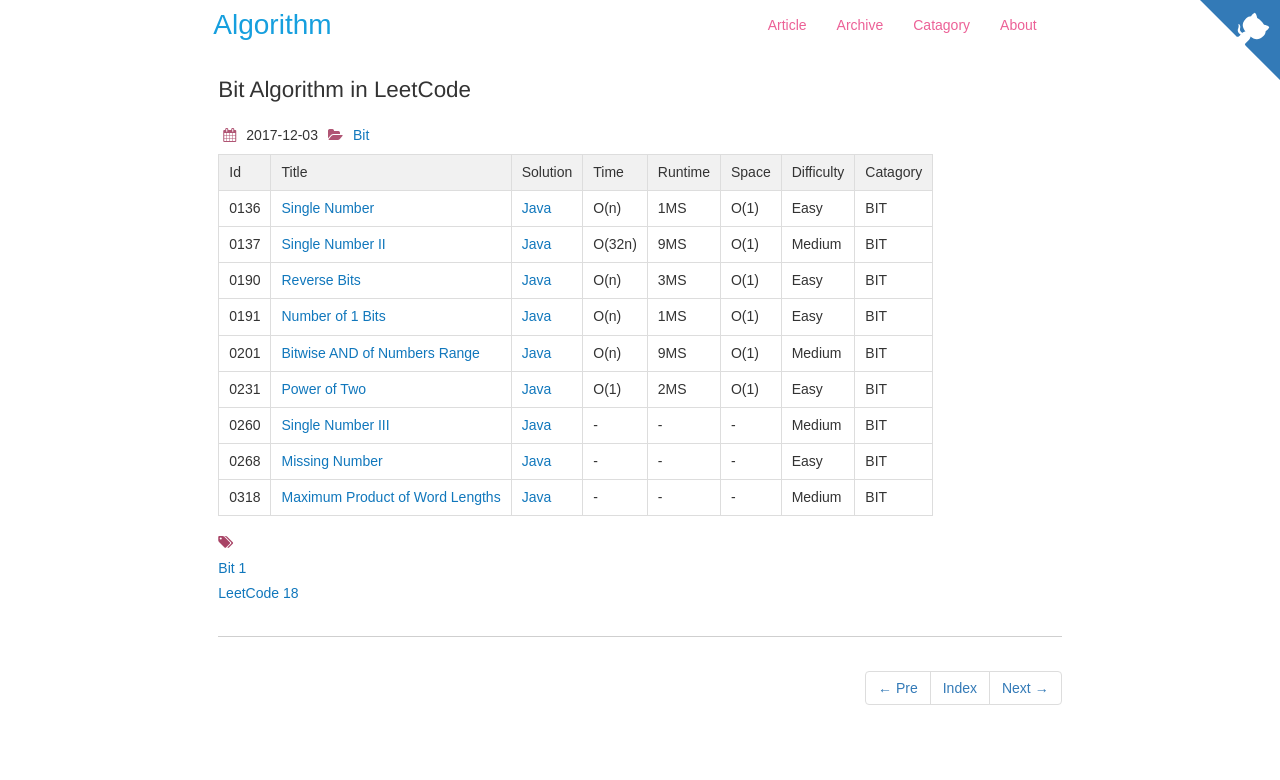
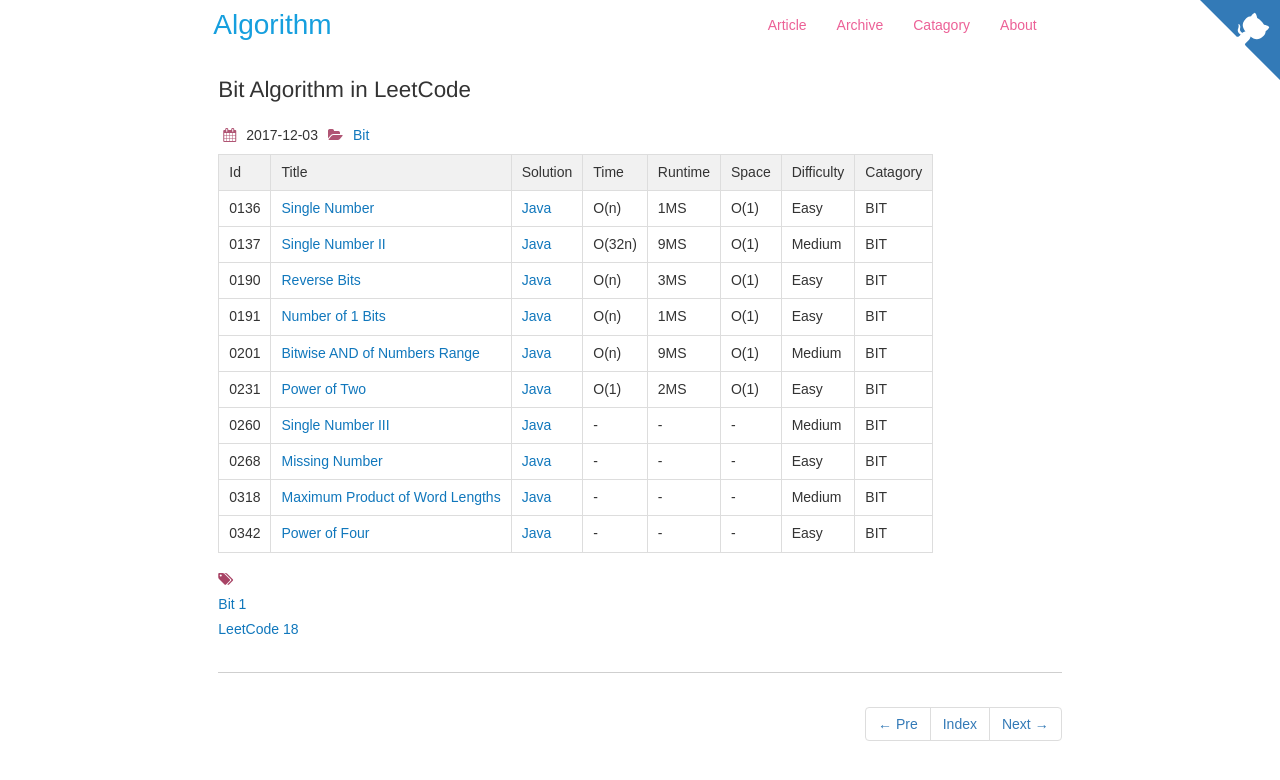
Before and after one commit to dunso/algorithm, a Jekyll site: the page built from docs/_posts/2017-12-03-Bit.md, in a window 1280 px wide. Shown: the top 780 px of the page. Built offline with Jekyll 4.4.1, drawn with Linux system fonts in a browser that asks for light colours; nearby versions of some CDN libraries.

Commit message:
Add index of LeetCode0342.java to docs

```diff
--- a/docs/_posts/2017-12-03-Bit.md
+++ b/docs/_posts/2017-12-03-Bit.md
@@ -21,3 +21,4 @@
 |0260|[Single Number III](https://leetcode.com/problems/single-number-iii/) | [Java](https://e.srl/leetcode-260/)  |-|-|-| Medium |BIT|
 |0268|[Missing Number](https://leetcode.com/problems/missing-number/) | [Java](https://e.srl/leetcode-268/)  |-|-|-| Easy |BIT|
 |0318|[Maximum Product of Word Lengths](https://leetcode.com/problems/maximum-product-of-word-lengths/) | [Java](https://e.srl/leetcode-318/)  |-|-|-| Medium |BIT|
+|0342|[Power of Four](https://leetcode.com/problems/power-of-four/) | [Java](https://e.srl/leetcode-342/)  |-|-|-| Easy |BIT|
```
